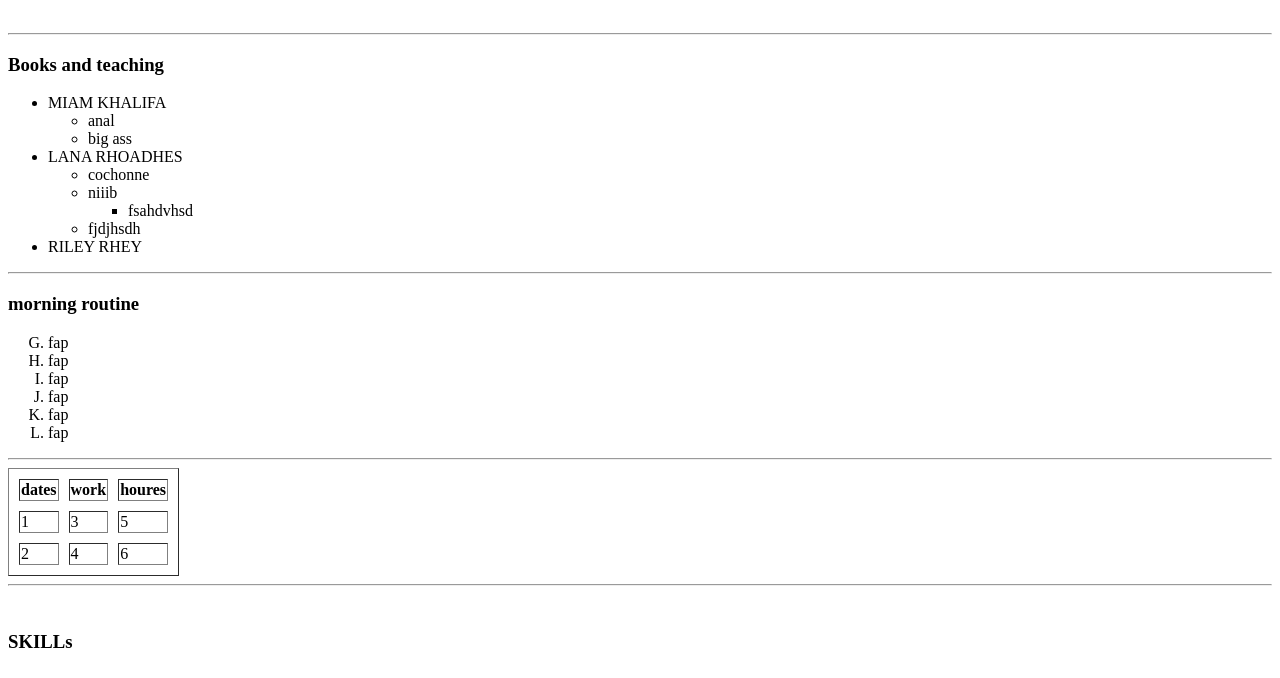
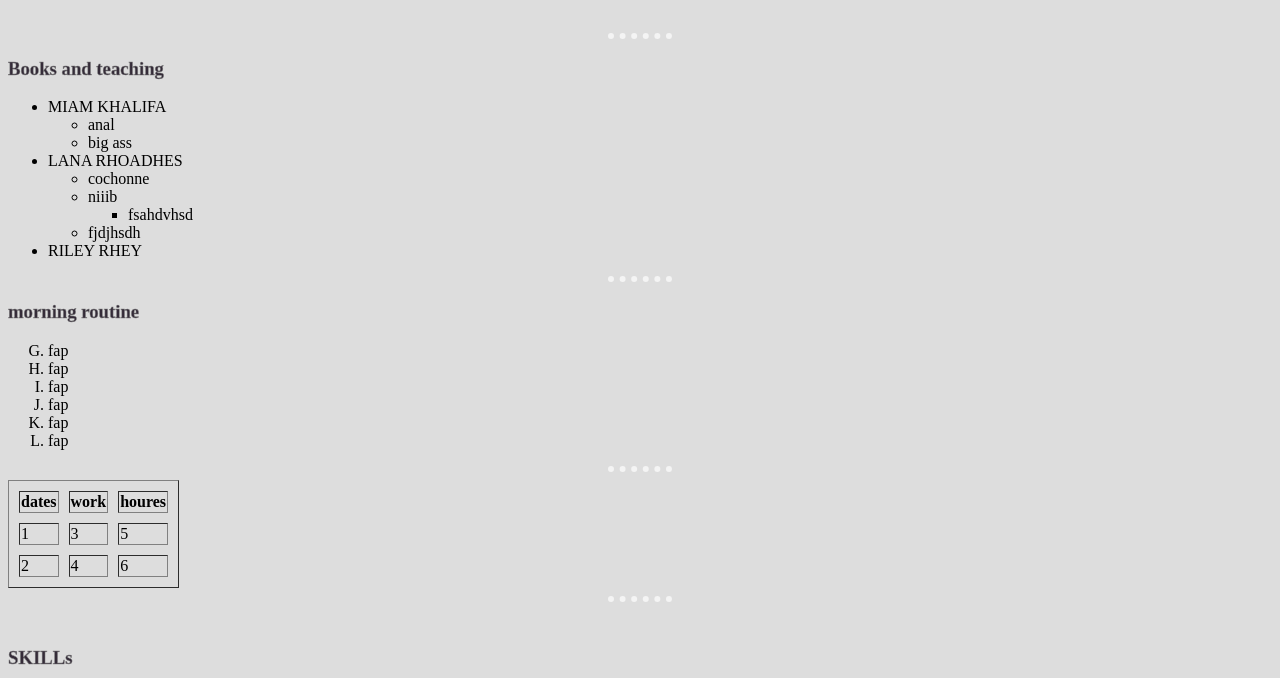
Before and after one commit to JesusPaquette/testing, a plain HTML site: page index.html in a window 1280 px wide. Shown: the part 229-907 px from the top of the page. Drawn offline with Linux system fonts and the light colour scheme.

Commit message:
Add files via upload

```diff
--- a/index.html
+++ b/index.html
@@ -8,13 +8,15 @@
 
     <title>Meilleur pute</title>
     <link rel="stylesheet" href="style.css">
+
+
 </head>
 
 <body>
     <table cellspacing="20">
         <tr>
             <td>
-                <img class="ds" src="images\circle-cropped (1).png" alt="me and the bois">
+                <img class="" src="images\circle-cropped (1).png" alt="me and the bois">
             </td>
             <td>
                 <h1>WHERE IS THOMAS <br>1000$ REWARD</h1>
@@ -24,7 +26,7 @@
             </td>
         </tr>
     </table>
-    <hr size="2">
+    <hr>
     <h3>Books and teaching</h3>
     <ul>
         <li>MIAM KHALIFA</li>
@@ -94,7 +96,7 @@
         </tr>
     </table>
 
-    <hr size="3">
+    <hr >
     <p>
     <ul>
         <li>
--- a/style.css
+++ b/style.css
@@ -1,3 +1,17 @@
-.ds{
+body{
+    background-color:#dddddd;
+}
+hr {
+
+    border-style: none;
+    border-top:dotted 6px #f4f4f4;
+    height: 0px;
+    width: 5%;
+}
+img{
     height: 200px;
 }
+h1,h3 {
+    color:#342b38;
+    -webkit-text-stroke:0.5px grey;
+}
```
Also changed, not shown: index1.html (+1 -0 lines), table.html (+1 -0 lines), test.html (+1 -0 lines), circle-cropped (1).png (added), hockeyphoto.jpg (added).
